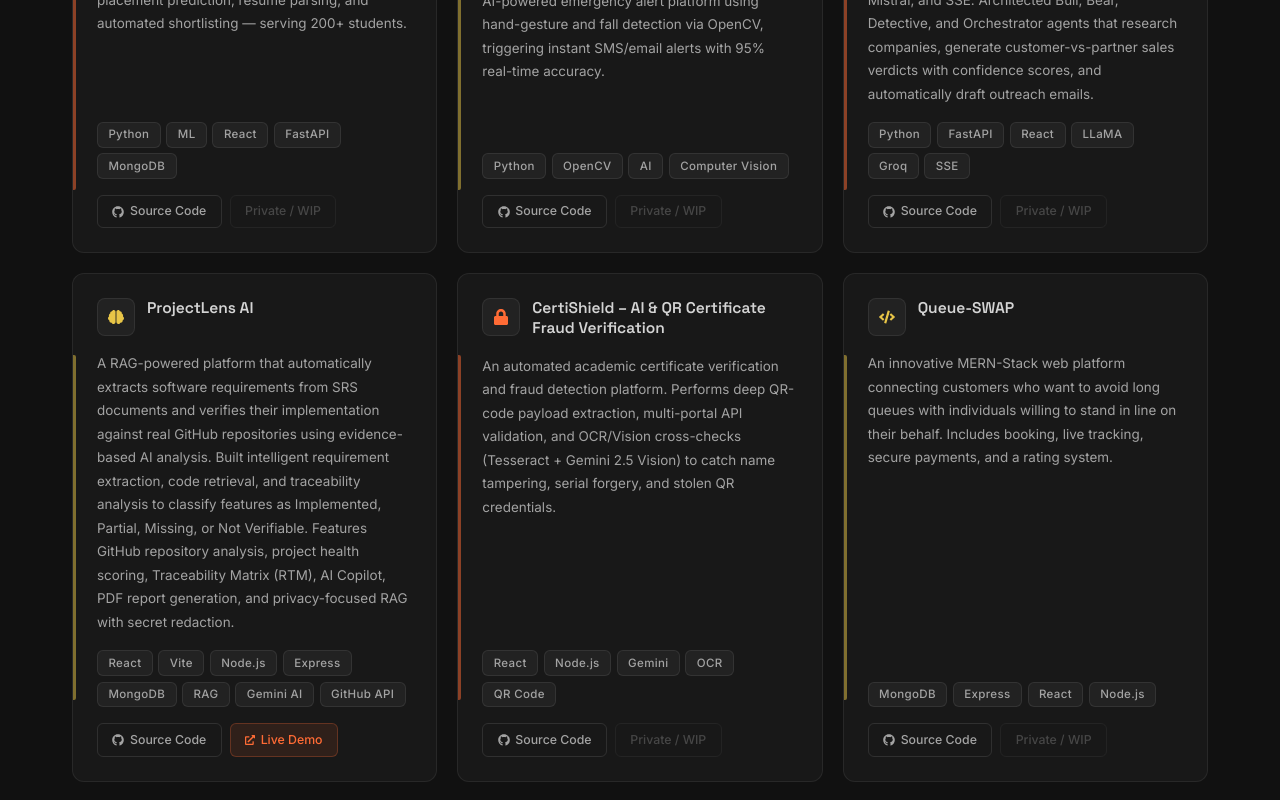
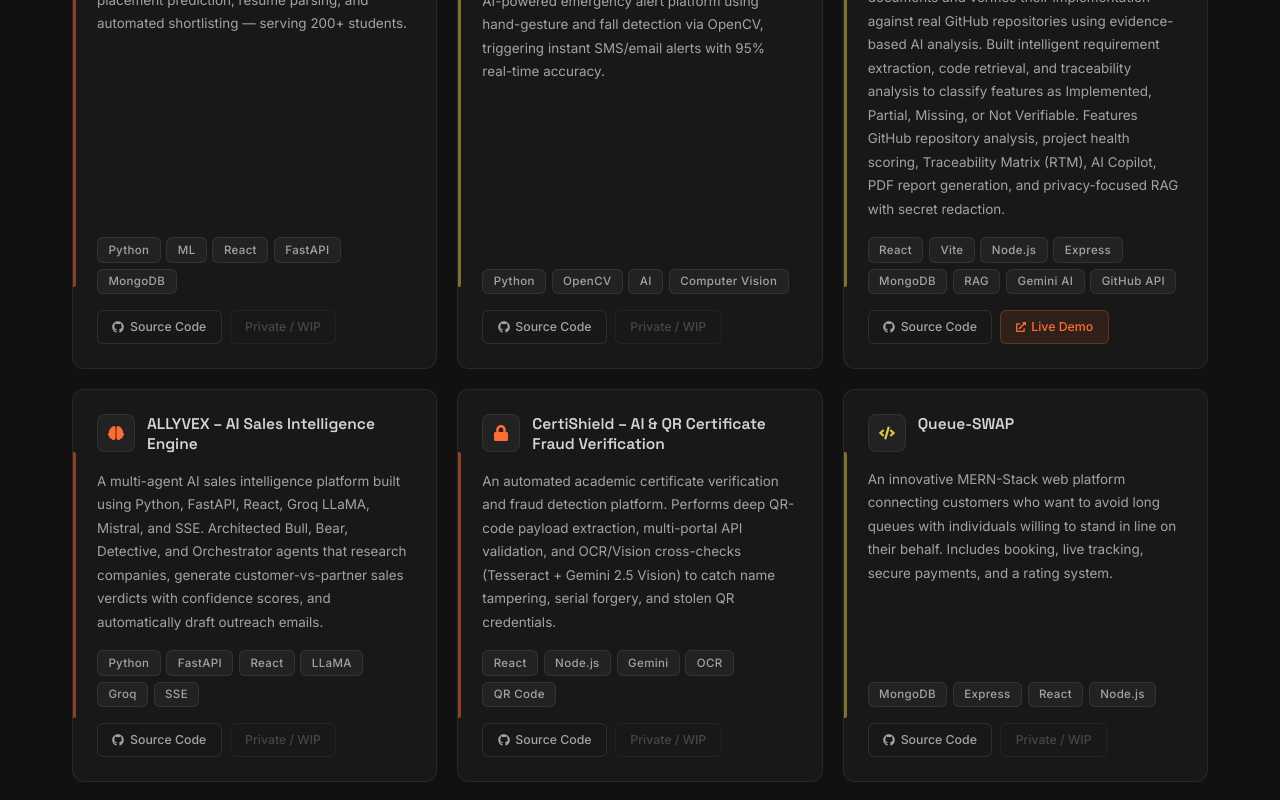
Before and after one commit to Bhavik9696/portfolio, a React (Vite) app: page /projects in a window 1280 px wide. Shown: the part 500-1300 px from the top of the page. Built offline with nearby package versions, Linux system fonts and the light colour scheme.

Commit message:
feat: move ProjectLens AI to first in personal projects

```diff
--- a/src/pages/Projects.jsx
+++ b/src/pages/Projects.jsx
@@ -35,6 +35,17 @@ const freelanceProjects = [
 
 const personalProjects = [
   {
+    title: "ProjectLens AI",
+    description:
+      "A RAG-powered platform that automatically extracts software requirements from SRS documents and verifies their implementation against real GitHub repositories using evidence-based AI analysis. Built intelligent requirement extraction, code retrieval, and traceability analysis to classify features as Implemented, Partial, Missing, or Not Verifiable. Features GitHub repository analysis, project health scoring, Traceability Matrix (RTM), AI Copilot, PDF report generation, and privacy-focused RAG with secret redaction.",
+    liveLink: "https://project-lens-ai-kappa.vercel.app/",
+    codeLink: "https://github.com/Bhavik9696/secure-project-intelligence.git",
+    tags: ["React", "Vite", "Node.js", "Express", "MongoDB", "RAG", "Gemini AI", "GitHub API"],
+    category: "ai",
+    icon: FaBrain,
+    accentColor: "#E8C547",
+  },
+  {
     title: "ALLYVEX – AI Sales Intelligence Engine",
     description:
       "A multi-agent AI sales intelligence platform built using Python, FastAPI, React, Groq LLaMA, Mistral, and SSE. Architected Bull, Bear, Detective, and Orchestrator agents that research companies, generate customer-vs-partner sales verdicts with confidence scores, and automatically draft outreach emails.",
@@ -44,17 +55,6 @@ const personalProjects = [
     category: "ai",
     icon: FaBrain,
     accentColor: "#FF6B35",
-  },
-  {
-    title: "ProjectLens AI",
-    description:
-      "A RAG-powered platform that automatically extracts software requirements from SRS documents and verifies their implementation against real GitHub repositories using evidence-based AI analysis. Built intelligent requirement extraction, code retrieval, and traceability analysis to classify features as Implemented, Partial, Missing, or Not Verifiable. Features GitHub repository analysis, project health scoring, Traceability Matrix (RTM), AI Copilot, PDF report generation, and privacy-focused RAG with secret redaction.",
-    liveLink: "https://project-lens-ai-kappa.vercel.app/",
-    codeLink: "https://github.com/Bhavik9696/secure-project-intelligence.git",
-    tags: ["React", "Vite", "Node.js", "Express", "MongoDB", "RAG", "Gemini AI", "GitHub API"],
-    category: "ai",
-    icon: FaBrain,
-    accentColor: "#E8C547",
   },
   {
     title: "CertiShield – AI & QR Certificate Fraud Verification",
```
